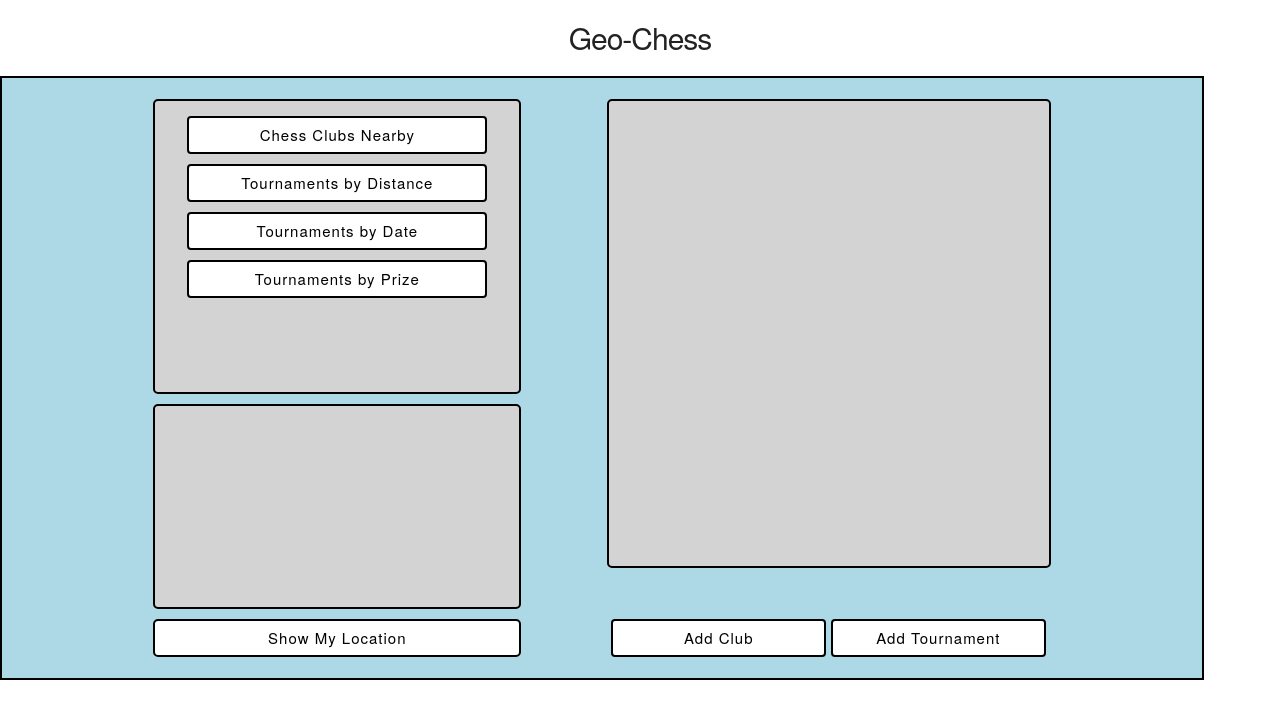
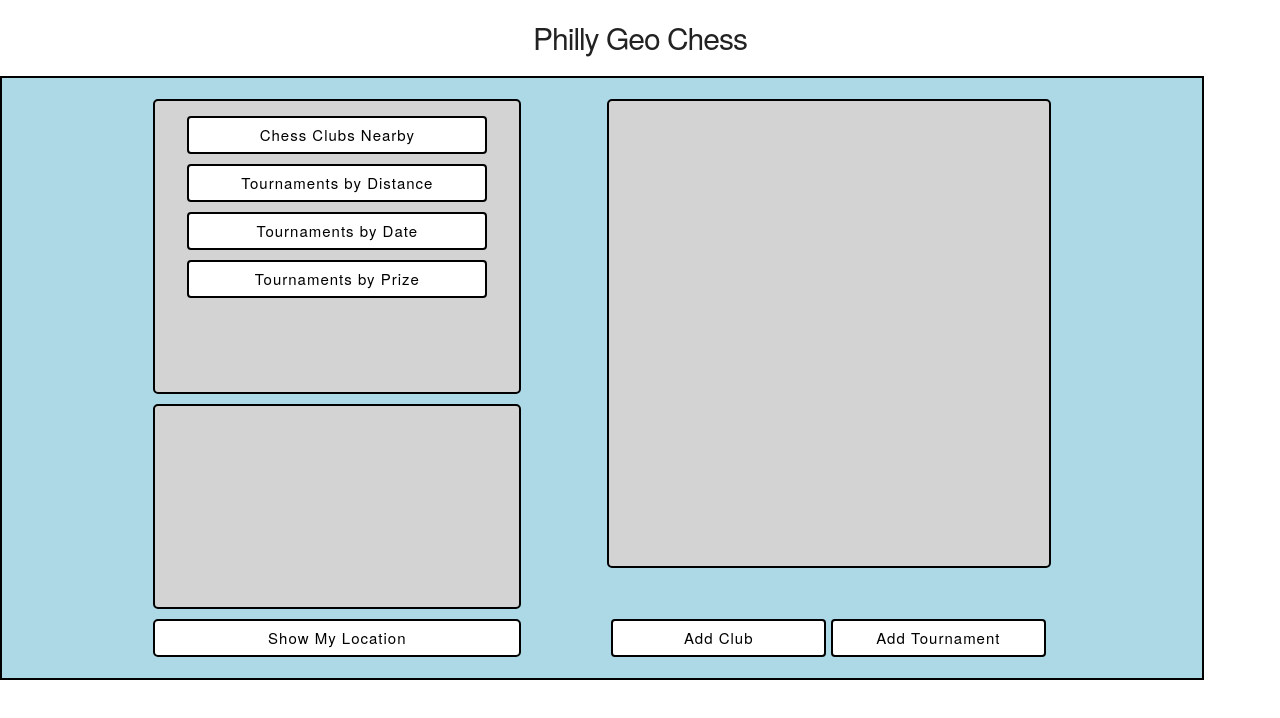
Before and after one commit to sasajovanovic132/geo-chess, a website with bundled scripts: page ChessTour1/index.html in a window 1280 px wide. Built offline with nearby package versions, Linux system fonts and the light colour scheme; no server answers.

Commit message:
Title Change

```diff
--- a/ChessTour1/index.html
+++ b/ChessTour1/index.html
@@ -14,11 +14,11 @@
     <link rel="stylesheet" href="css/normalize.css" />
     <link rel="stylesheet" href="css/skeleton.css" />
 
-    <title>Chess Tour</title>
+    <title>Philly Geo Chess</title>
 
 
 <body>
-    <h1> Geo-Chess </h1>
+    <h1> Philly Geo Chess </h1>
 
     <div class="grid">
         <div id="map" class="box map"></div>
```
